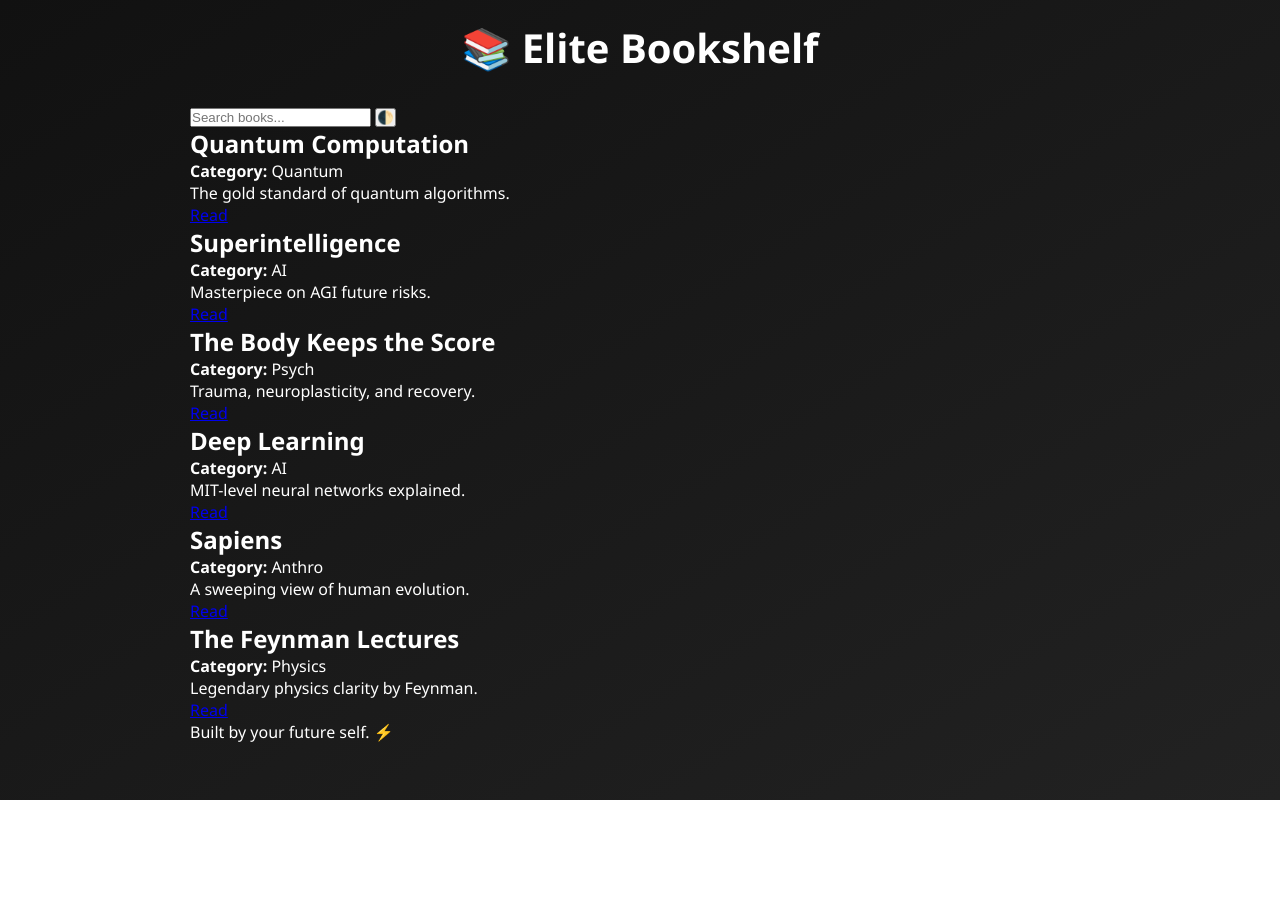
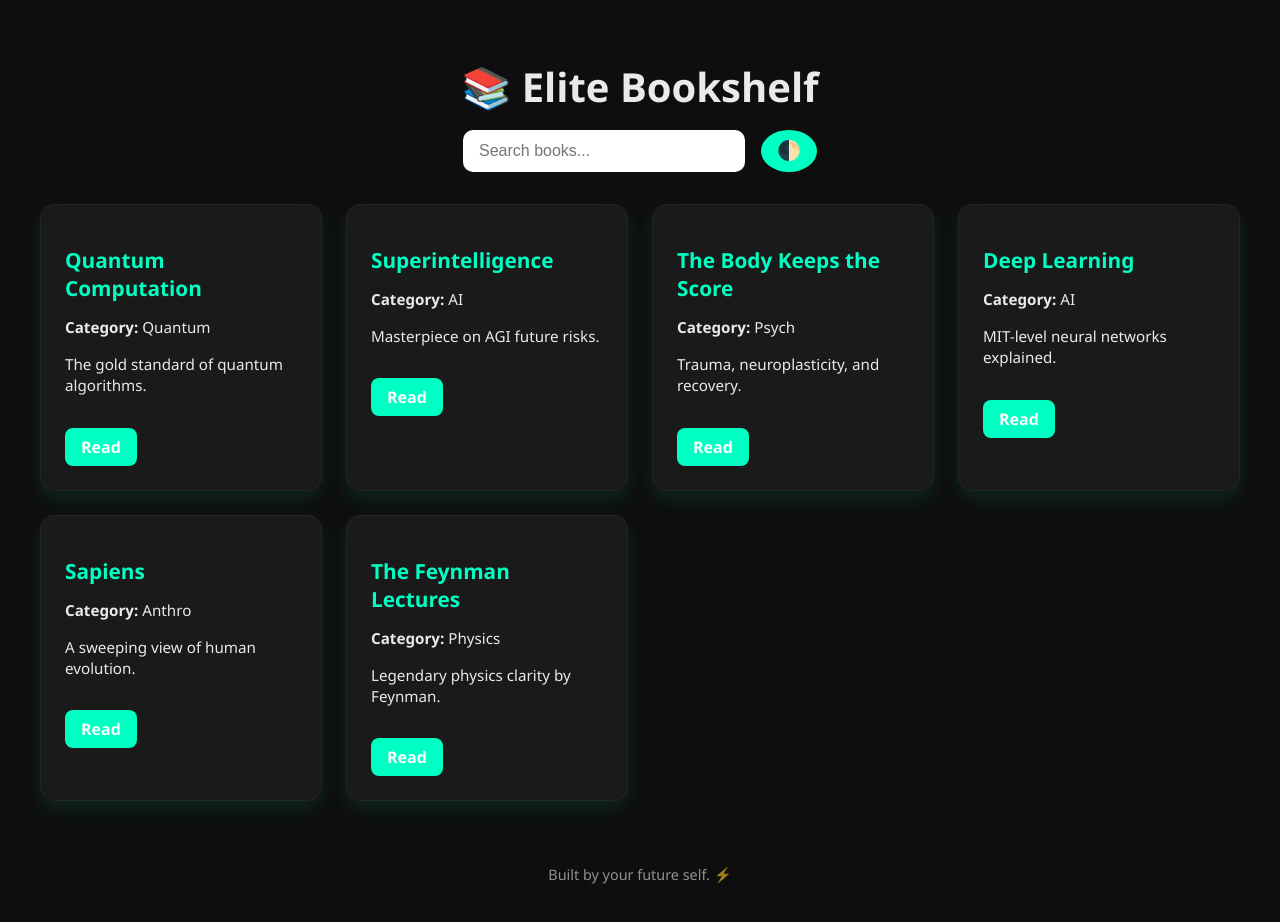
Before and after one commit to perterson709/NeuroCommand-OS, a plain HTML site: page website2/index.html in a window 1280 px wide. Before the commit the page ends 800 px from the top, so only its background shows below. Drawn offline with Linux system fonts and the light colour scheme.

Commit message:
Update style.css

```diff
--- a/website2/style.css
+++ b/website2/style.css
@@ -1,55 +1,114 @@
-* {
-  margin: 0;
-  padding: 0;
-  box-sizing: border-box;
+:root {
+  --bg-color: #0e0e0e;
+  --text-color: #eaeaea;
+  --card-bg: rgba(255, 255, 255, 0.05);
+  --accent: #00ffc3;
 }
 
 body {
-  background: linear-gradient(to bottom right, #111, #222);
-  color: white;
-  font-family: 'Segoe UI', Tahoma, Geneva, Verdana, sans-serif;
-  padding: 20px;
-  min-height: 100vh;
+  margin: 0;
+  font-family: 'Segoe UI', sans-serif;
+  background-color: var(--bg-color);
+  color: var(--text-color);
+  backdrop-filter: blur(8px);
+  -webkit-font-smoothing: antialiased;
+  transition: background 0.3s, color 0.3s;
 }
 
 .container {
-  max-width: 900px;
+  padding: 2rem;
+  max-width: 1200px;
   margin: auto;
 }
 
-h1 {
-  font-size: 2.5rem;
-  margin-bottom: 30px;
-  text-align: center;
+header {
+  display: flex;
+  flex-direction: column;
+  align-items: center;
+  margin-bottom: 2rem;
 }
 
-.card-grid {
-  display: flex;
-  gap: 20px;
-  flex-wrap: wrap;
-  justify-content: center;
+header h1 {
+  font-size: 2.5rem;
+  margin-bottom: 1rem;
 }
 
-.card {
-  background: rgba(255, 255, 255, 0.05);
-  border-radius: 12px;
-  padding: 20px;
-  flex: 1 1 300px;
-  backdrop-filter: blur(8px);
-  box-shadow: 0 4px 20px rgba(0, 0, 0, 0.4);
+.controls {
+  display: flex;
+  gap: 1rem;
 }
 
-.card h2 {
-  font-size: 1.4rem;
-  margin-bottom: 10px;
+#searchInput {
+  padding: 0.6rem 1rem;
+  font-size: 1rem;
+  border: none;
+  border-radius: 10px;
+  width: 250px;
 }
 
-.card ul {
-  list-style-type: disc;
-  padding-left: 20px;
+#darkModeToggle {
+  padding: 0.6rem 1rem;
+  border-radius: 50%;
+  font-size: 1.2rem;
+  background-color: var(--accent);
+  color: #000;
+  border: none;
+  cursor: pointer;
 }
 
-blockquote {
-  font-style: italic;
-  opacity: 0.9;
+.bookshelf-grid {
+  display: grid;
+  gap: 1.5rem;
+  grid-template-columns: repeat(auto-fit, minmax(280px, 1fr));
 }
+
+.book {
+  background: var(--card-bg);
+  border-radius: 15px;
+  padding: 1.5rem;
+  box-shadow: 0 8px 20px rgba(0, 255, 195, 0.1);
+  border: 1px solid rgba(255, 255, 255, 0.05);
+  transition: transform 0.2s;
+}
+
+.book:hover {
+  transform: translateY(-4px);
+  box-shadow: 0 12px 30px rgba(0, 255, 195, 0.15);
+}
+
+.book h2 {
+  color: var(--accent);
+  font-size: 1.3rem;
+  margin-bottom: 0.5rem;
+}
+
+.book p {
+  font-size: 0.95rem;
+  line-height: 1.4;
+}
+
+.book a {
+  display: inline-block;
+  margin-top: 1rem;
+  text-decoration: none;
+  color: #ffffff;
+  background: var(--accent);
+  padding: 0.5rem 1rem;
+  border-radius: 8px;
+  font-weight: bold;
+}
+
+footer {
+  text-align: center;
+  margin-top: 4rem;
+  opacity: 0.6;
+  font-size: 0.9rem;
+}
+
+/* Dark Mode Toggle */
+.dark-mode {
+  --bg-color: #f4f4f4;
+  --text-color: #1e1e1e;
+  --card-bg: rgba(0, 0, 0, 0.05);
+  --accent: #00bfa6;
+}
```
